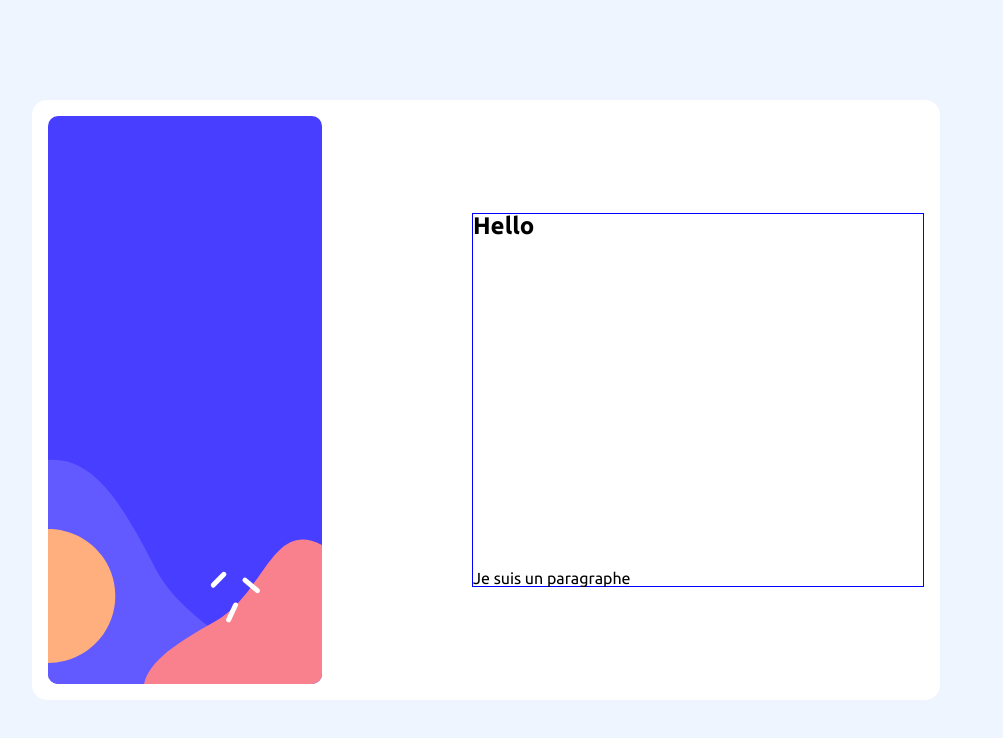
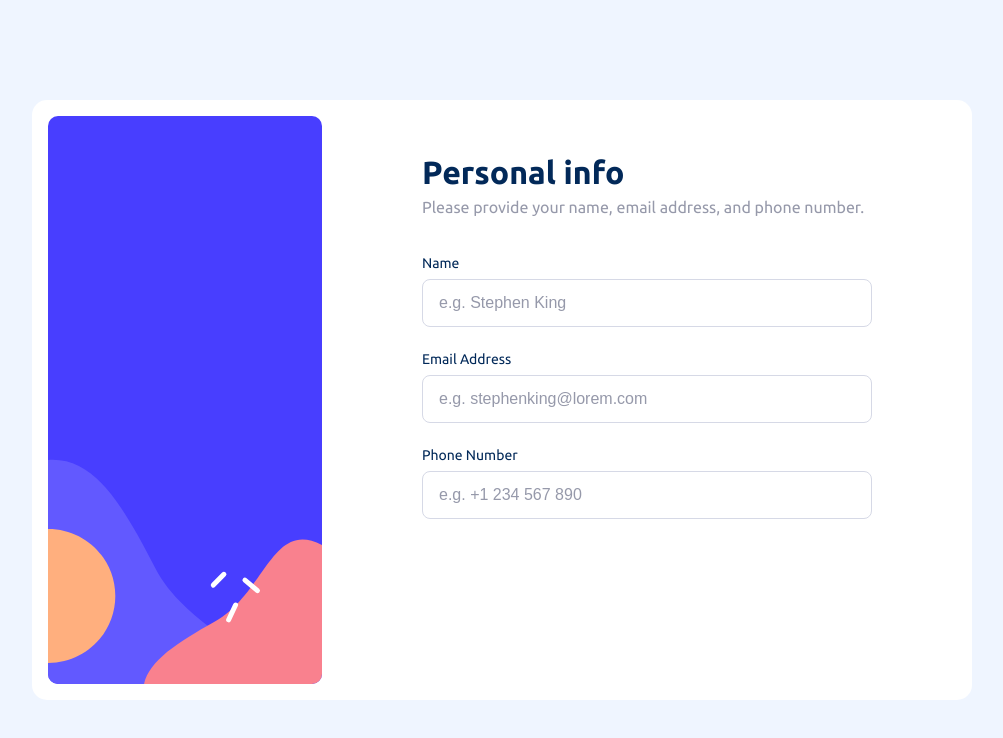
Before and after one commit to Felipebarcon/angular-multi-step-form, an Angular app: page / in a window 1280 px wide. Shown: the top 738 px of the page, without its empty margins (154-1157 px from the left). Built offline with nearby package versions, Linux system fonts and the light colour scheme.

Commit message:
personnal info layout css and html ok

```diff
--- a/src/app/form-container/form-container.component.html
+++ b/src/app/form-container/form-container.component.html
@@ -1,4 +1,4 @@
 <div class="form--container">
-<app-step></app-step>
-<app-personal-info class="d-perso"></app-personal-info>
+  <app-step></app-step>
+  <app-personal-info></app-personal-info>
 </div>
--- a/src/app/form-container/personal-info/personal-info.component.css
+++ b/src/app/form-container/personal-info/personal-info.component.css
@@ -3,6 +3,75 @@
   height: 37.2rem;
   display: flex;
   flex-direction: column;
-  align-content: space-between;
   justify-content: space-between;
+  margin: 5.6rem 10rem 17.2rem;
 }
+
+.personal--info-title h2 {
+  font-size: 3.2rem;
+  font-weight: 700;
+  padding-bottom: 1.1rem;
+  color: #022959;
+}
+
+.personal--info-title p {
+  font-size: 1.6rem;
+  font-weight: 400;
+  color: #9699aa;
+  padding-bottom: 4rem;
+}
+
+.personal--info-form {
+}
+
+.personal--info-label {
+  font-size: 1.4rem;
+  font-weight: 400;
+  color: #022959;
+  line-height: 1.6rem;
+}
+
+.personal--info-input {
+  width: 100%;
+  height: 4.8rem;
+  border-radius: 8px;
+  border: solid 1px #d6d9e6;
+  padding-left: 1.6rem;
+}
+
+.form--name {
+  display: flex;
+  flex-direction: column;
+  padding-bottom: 2.4rem;
+}
+
+.form--name label {
+  padding-bottom: 0.8rem;
+}
+
+.form--email {
+  display: flex;
+  flex-direction: column;
+  padding-bottom: 2.4rem;
+}
+
+.form--email label {
+  padding-bottom: 0.8rem;
+}
+
+.form--phone {
+  display: flex;
+  flex-direction: column;
+  padding-bottom: 2.4rem;
+}
+
+.form--phone label {
+  padding-bottom: 0.8rem;
+}
+
+::placeholder {
+  font-size: 1.6rem;
+  font-weight: 500;
+  line-height: 25px;
+  color: #9699aa;
+}
--- a/src/app/form-container/personal-info/personal-info.component.html
+++ b/src/app/form-container/personal-info/personal-info.component.html
@@ -1,4 +1,49 @@
 <div class="personal--info-container">
-  <h2>Hello</h2>
-  <p>Je suis un paragraphe</p>
+  <div class="personal--info-title">
+    <h2>Personal info</h2>
+    <p>Please provide your name, email address, and phone number.</p>
+  </div>
+
+  <div class="personal--info-form">
+    <div class="form--name">
+      <label
+        class="personal--info-label"
+        for="name"
+      >Name</label>
+      <input
+        class="personal--info-input"
+        id="name"
+        name="name"
+        placeholder="e.g. Stephen King"
+        type="text"
+      >
+    </div>
+    <div class="form--email">
+
+      <label
+        class="personal--info-label"
+        for="email"
+      >Email Address</label>
+      <input
+        class="personal--info-input"
+        id="email"
+        placeholder="e.g. stephenking@lorem.com"
+        type="email"
+      >
+    </div>
+    <div class="form--phone">
+
+      <label
+        class="personal--info-label"
+        for="phone"
+      >Phone Number</label>
+      <input
+        class="personal--info-input"
+        id="phone"
+        name=""
+        placeholder="e.g. +1 234 567 890"
+        type="tel"
+      >
+    </div>
+  </div>
 </div>
```
